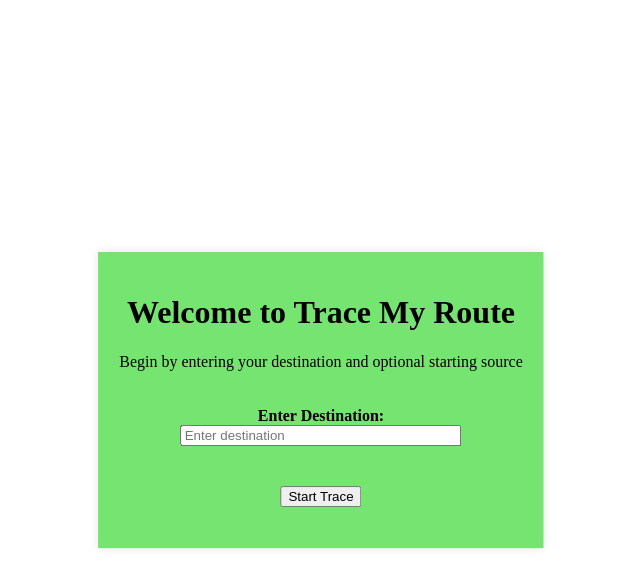
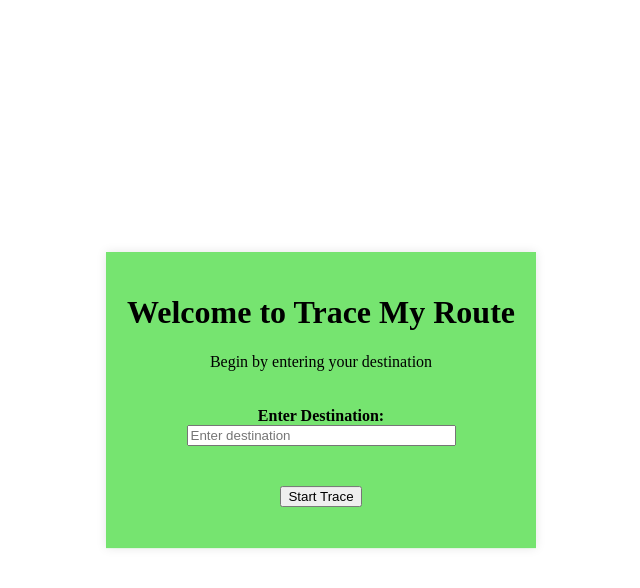
Before and after one commit to tiffany-elizabeth-gh/tracemyroute, a Flask app: page / in a window 1280 px wide. Shown: the top 588 px of the page, without its empty margins (319-959 px from the left). Run offline with Flask 3, Linux system fonts and the light colour scheme.

Commit message:
worked through streaming issues

```diff
--- a/templates/basic_HTML_stream.html
+++ b/templates/basic_HTML_stream.html
@@ -41,7 +41,7 @@
    <div id="form-container">
     <form method="POST" action="/tracemyroute">
       <div class="row"><h1>Welcome to Trace My Route</h1>
-         <p>Begin by entering your destination and optional starting source</p>
+         <p>Begin by entering your destination</p>
       </div>
          <div id="form-input">
             <div class="row">
@@ -76,8 +76,8 @@
             url: "/tracemyroute",
             type: "POST",
             data: {destination: destination},
-         }).done(function(response) {
-            window.location.href = "/results";
+         }).done(function(response)  {
+            window.location.href= "/results";
          });
       }
     </script>
```
